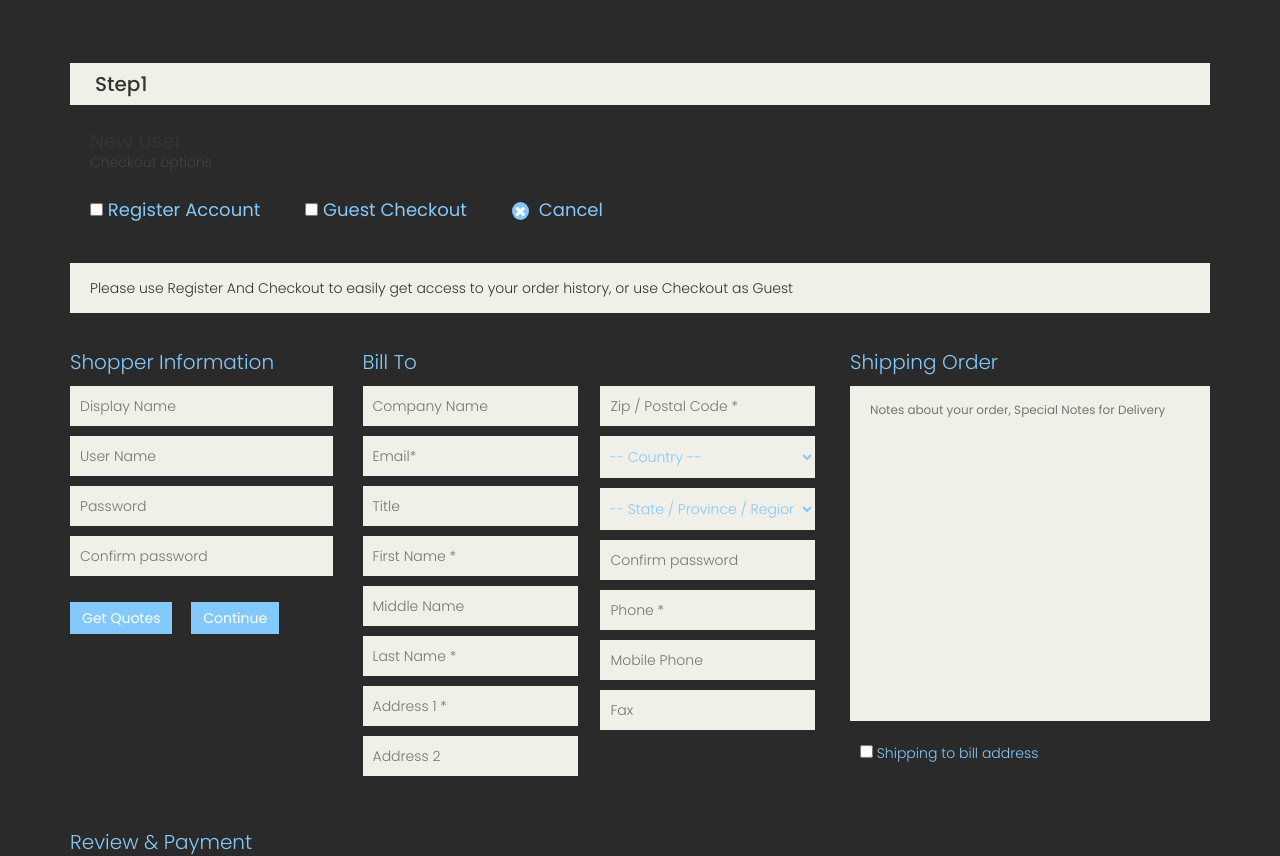
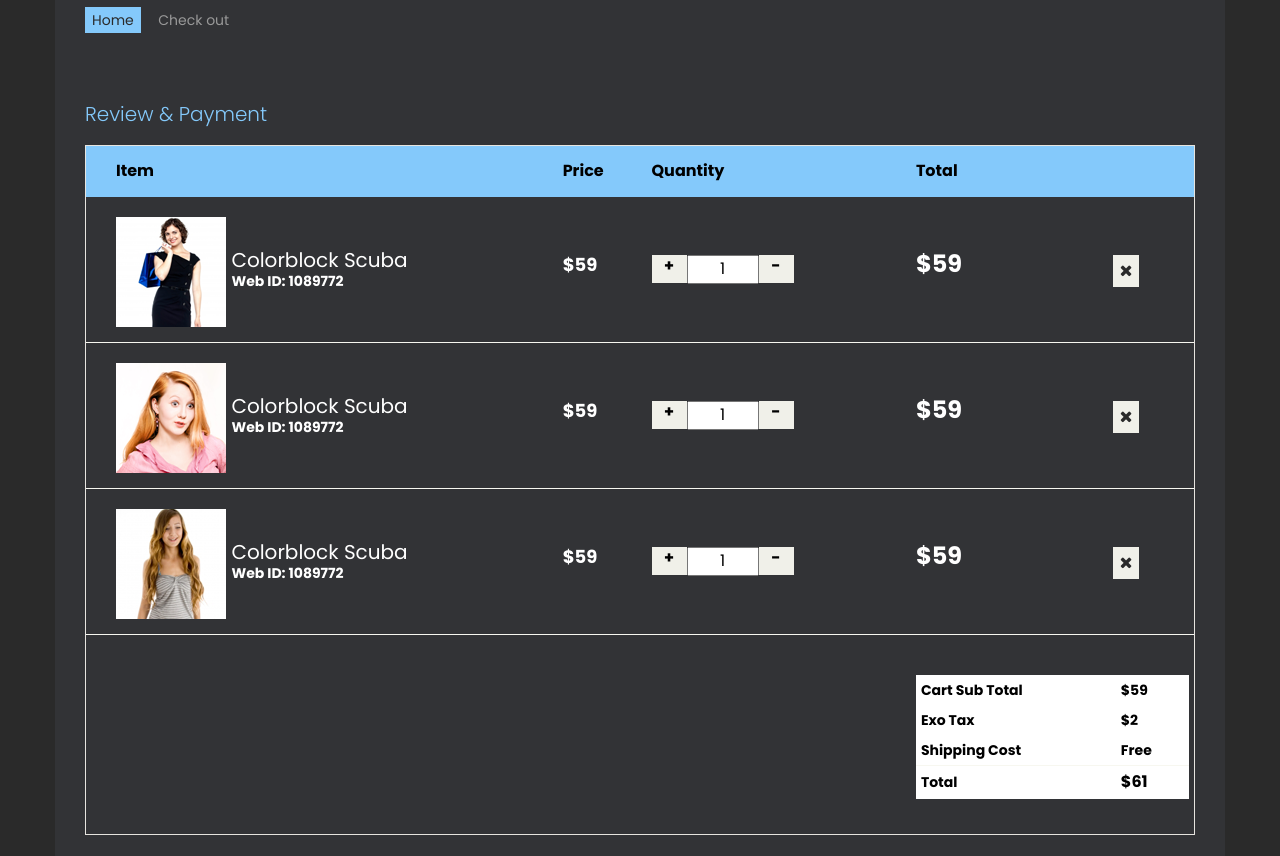
Before and after one commit to luis4fonso/web, a website: page public/checkout.html in a window 1280 px wide. Shown: the part 240-1096 px from the top of the page. Drawn offline with Linux system fonts and the light colour scheme.

Commit message:
checkout page

```diff
--- a/public/checkout.html
+++ b/public/checkout.html
@@ -99,7 +99,7 @@
 		</header>
 
 	<section id="cart_items">
-		<div class="container">
+		<div class="container" id="checkout-container">
 			<div class="breadcrumbs">
 				<ol class="breadcrumb">
 				  <li><a href="#">Home</a></li>
@@ -313,7 +313,7 @@
 									</tr>
 									<tr>
 										<td>Total</td>
-										<td><span>$61</span></td>
+										<td><span id="price">$61</span></td>
 									</tr>
 								</table>
 							</td>
--- a/public/css/main.css
+++ b/public/css/main.css
@@ -1605,6 +1605,10 @@ h2.title {
 *******Cart CSS******
 **************************/
 
+.shopper-informations {
+  display:none;
+}
+
 #do_action {
   margin-bottom: 50px;
 }
@@ -1631,7 +1635,7 @@ h2.title {
   width: auto;
   border-width: 8px;
   border-style: solid;
-  border-color:transparent transparent transparent #84C9FB;
+  border-color:transparent transparent transparent;
   position: absolute;
   top: 11px;
   left:48px;
@@ -1662,7 +1666,7 @@ h2.title {
 
 
 #cart_items .cart_info .table.table-condensed tr {
-  border-bottom: 1px solid#F7F7F0
+  border-bottom: 1px solid#F7F7F0;
 }
 
 #cart_items .cart_info .table.table-condensed tr:last-child {
@@ -1672,7 +1676,12 @@ h2.title {
 .cart_info table tr td {
   border-top: 0 none;
   vertical-align: inherit;
-}
+  color:black;
+  font-weight: bold;
+}
+
+
+
 
 
 #cart_items .cart_info .image {
@@ -1681,30 +1690,33 @@ h2.title {
 
 
 #cart_items .cart_info .cart_description h4 {
-  margin-bottom: 0
+  margin-bottom: 0;
 }
 
 #cart_items .cart_info .cart_description h4 a {
-  color: #363432;
+  color: white;
   font-family: 'Poppins',sans-serif;
   font-size: 20px;
   font-weight: normal;
+  margin-left: 10px;
 
 }
 
 #cart_items .cart_info .cart_description p {
-  color:#84C9FB
+  color:white;
+  margin-left: 10px;
+
 }
 
 
 #cart_items .cart_info .cart_price p {
-  color:#84C9FB;
+  color:white;
   font-size: 18px
 }
 
 
 #cart_items .cart_info .cart_total_price {
-  color: #84C9FB;
+  color:white;
   font-size: 24px;
 }
 
@@ -1715,7 +1727,7 @@ h2.title {
 
 .cart_quantity_button a {
   background:#F0F0E9;
-  color: #84C9FB;
+  color: black;
   display: inline-block;
   font-size: 16px;
   height: 28px;
@@ -1727,7 +1739,7 @@ h2.title {
 
 
 .cart_quantity_input {
-  color: #84C9FB;
+  color: black;
   float: left;
   font-size: 16px;
   text-align: center;
@@ -1756,6 +1768,7 @@ h2.title {
 
 
 .bg h2.title {
+  /* display:none; */
   margin-right:0;
   margin-left:0;
   margin-top: 0;
@@ -1801,6 +1814,10 @@ h2.title {
   color: #84C9FB;
   font-weight: normal;
   margin-left: 10px;
+}
+
+#price {
+  color: black;
 }
 
 
@@ -1877,11 +1894,20 @@ h2.title {
 *******checkout CSS******
 **************************/
 
+#checkout-container {
+  background: #323336;
+  padding: 30px;
+  margin-top: 20px;
+  margin-bottom: 20px;
+}
+
+
 .step-one {
   margin-bottom: -10px
 }
 
 .register-req, .step-one .heading {
+  display:none;
   background: none repeat scroll 0 0 #F0F0E9;
   color: #363432;
   font-size: 20px;
@@ -1891,6 +1917,7 @@ h2.title {
 }
 
 .checkout-options {
+  display: none;
   padding-left: 20px
 }
 
@@ -1904,6 +1931,7 @@ h2.title {
 }
 
 .checkout-options p {
+  margin-left:10px;
   color: #434343;
   font-weight: 300;
   margin-bottom: 25px;
@@ -1912,7 +1940,7 @@ h2.title {
 .checkout-options .nav li {
   float: left;
   margin-right: 45px;
-  color: #84C9FB;
+  color: white;
   font-size: 18px;
   font-family: 'Poppins', sans-serif;
   font-weight: normal;
@@ -2043,7 +2071,7 @@ h2.title {
 .table.table-condensed.total-result {
   margin-bottom: 10px;
   margin-top: 35px;
-  color: #84C9FB
+  color: black;
 }
 
 #cart_items .cart_info
@@ -2053,7 +2081,7 @@ h2.title {
 
 #cart_items .cart_info
 .table.table-condensed.total-result span {
-  color: #84C9FB;
+  color: black;
   font-weight: 700;
   font-size: 16px
 }
```
Also changed, not shown: public/contato.html (renamed from public/contact-us.html), public/loja.html (renamed from public/shop.html), public/produtos.html (renamed from public/product-details.html).
